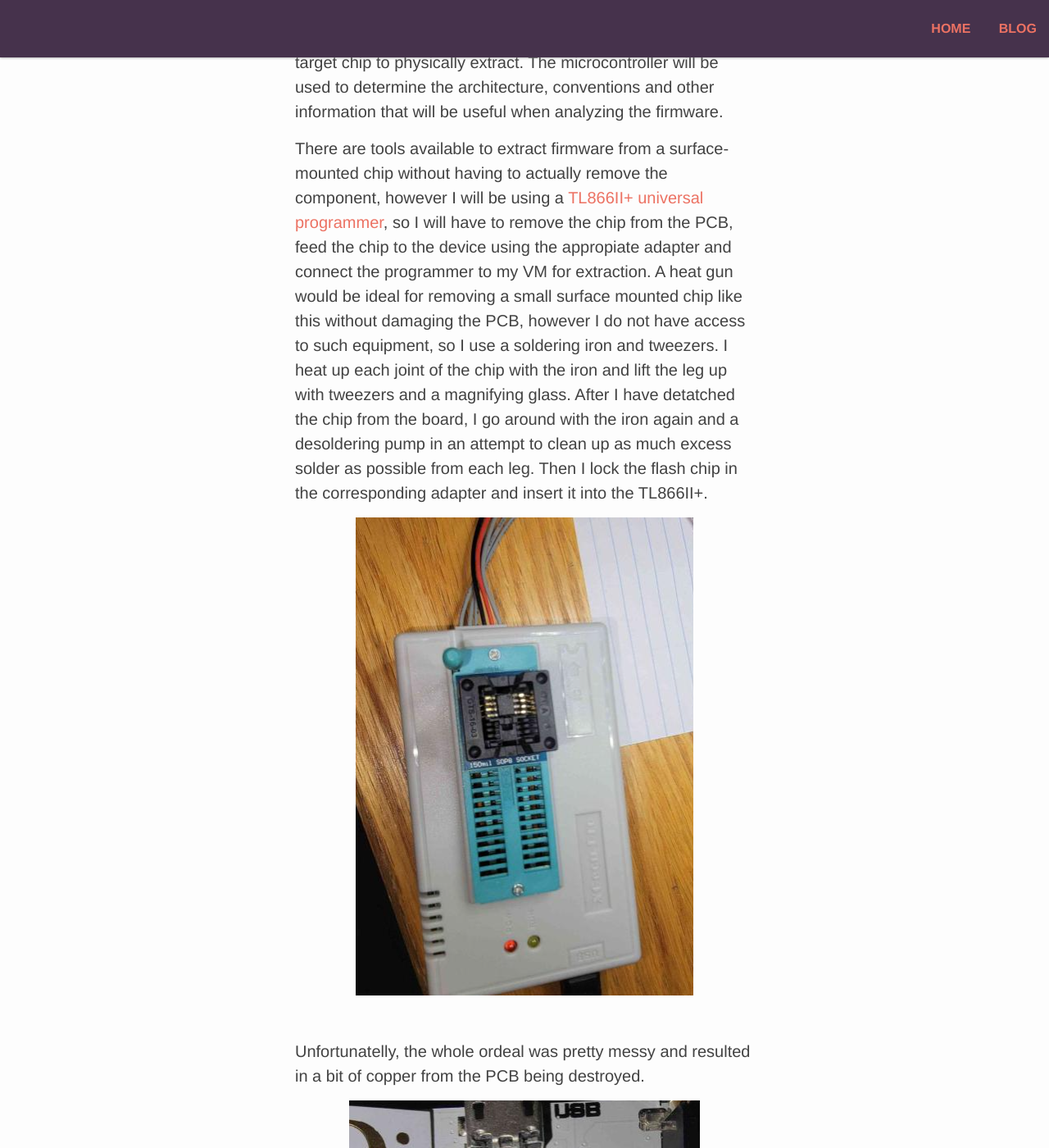
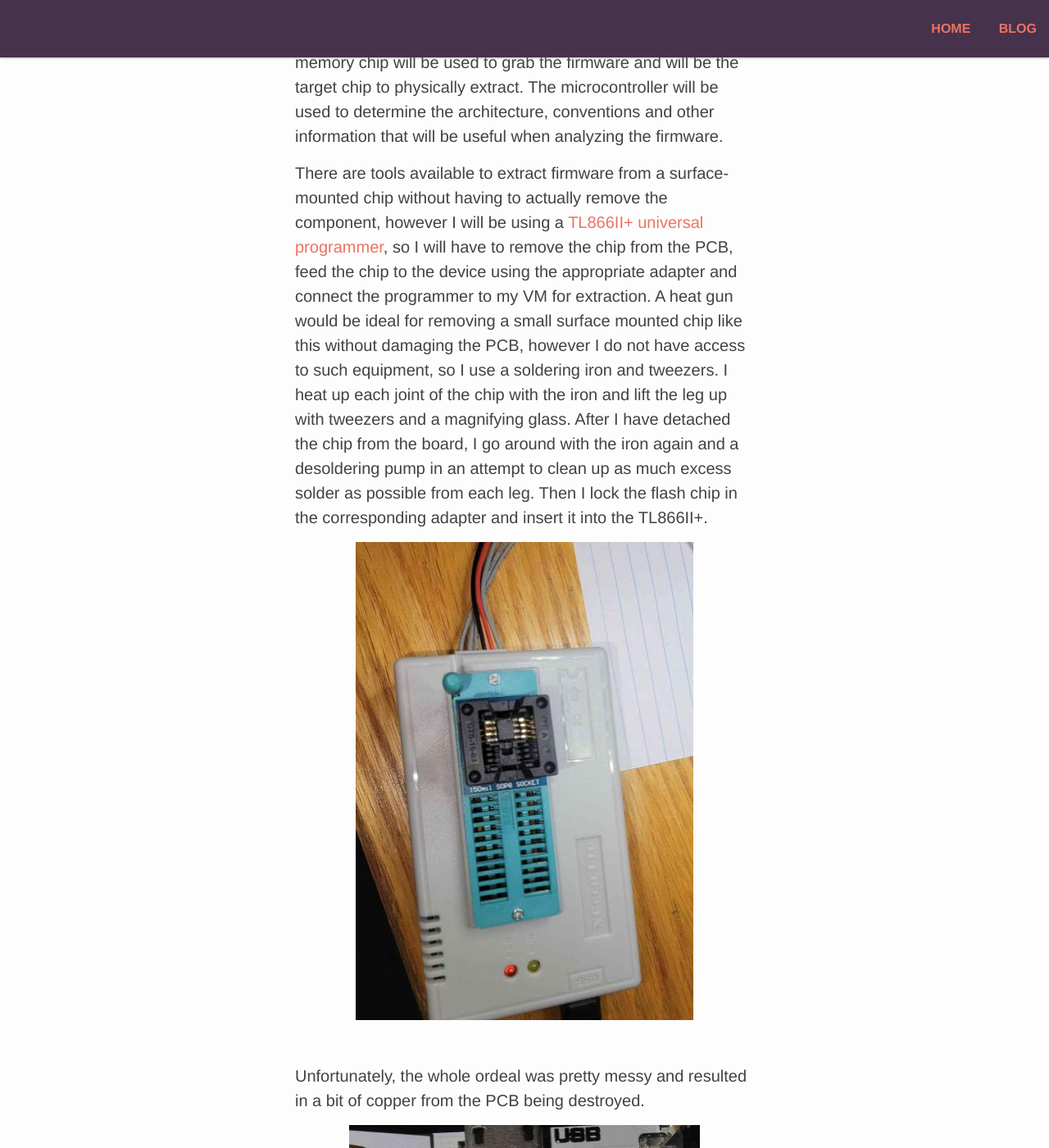
Before and after one commit to elbee-cyber/old.elbee-cyber.github.io, a Jekyll site: the page built from _posts/2022-11-22-Cracking-the-Defcon-30-Badge-Firmware.md, in a window 1280 px wide and 1400 px high, scrolled down 2535 px. Shown: the whole window at 82% size. Built offline with Jekyll 4.4.1, drawn with Linux system fonts in a browser that asks for light colours.

Commit message:
Spellcheck

```diff
--- a/_posts/2022-11-22-Cracking-the-Defcon-30-Badge-Firmware.md
+++ b/_posts/2022-11-22-Cracking-the-Defcon-30-Badge-Firmware.md
@@ -32,13 +32,13 @@ I began by using a magnifying glass, pen and paper to identify all the visible c
 <br>
 The two important chips to note are the <a href="https://www.winbond.com/hq/product/code-storage-flash-memory/serial-nor-flash/?__locale=en&partNo=W25Q16JV">Winbond W25Q16JV</a> (flash chip) and the <a href="https://thepihut.com/products/raspberry-pi-rp2040-microcontroller">RP2 B2</a> (microcontroller). The flash memory chip will be used to grab the firmware and will be the target chip to physically extract. The microcontroller will be used to determine the architecture, conventions and other information that will be useful when analyzing the firmware.
 
-There are tools available to extract firmware from a surface-mounted chip without having to actually remove the component, however I will be using a <a href="https://www.aliexpress.us/item/2251832631316605.html?spm=a2g0o.ppclist.product.2.42fduQgFuQgFn0&pdp_npi=2%40dis%21USD%21US%20%248.25%21%248.00%21%21%21%21%21%402101c84a16691420847026788ea9a4%2112000018677635870%21btf&_t=pvid%3A91be51b8-068b-46f5-ad65-2474e20aa1d4&afTraceInfo=32817631357__pc__pcBridgePPC__xxxxxx__1669142084&gatewayAdapt=glo2usa&_randl_shipto=US">TL866II+ universal programmer</a>, so I will have to remove the chip from the PCB, feed the chip to the device using the appropiate adapter and connect the programmer to my VM for extraction. A heat gun would be ideal for removing a small surface mounted chip like this without damaging the PCB, however I do not have access to such equipment, so I use a soldering iron and tweezers. I heat up each joint of the chip with the iron and lift the leg up with tweezers and a magnifying glass. After I have detatched the chip from the board, I go around with the iron again and a desoldering pump in an attempt to clean up as much excess solder as possible from each leg. Then I lock the flash chip in the corresponding adapter and insert it into the TL866II+.
+There are tools available to extract firmware from a surface-mounted chip without having to actually remove the component, however I will be using a <a href="https://www.aliexpress.us/item/2251832631316605.html?spm=a2g0o.ppclist.product.2.42fduQgFuQgFn0&pdp_npi=2%40dis%21USD%21US%20%248.25%21%248.00%21%21%21%21%21%402101c84a16691420847026788ea9a4%2112000018677635870%21btf&_t=pvid%3A91be51b8-068b-46f5-ad65-2474e20aa1d4&afTraceInfo=32817631357__pc__pcBridgePPC__xxxxxx__1669142084&gatewayAdapt=glo2usa&_randl_shipto=US">TL866II+ universal programmer</a>, so I will have to remove the chip from the PCB, feed the chip to the device using the appropriate adapter and connect the programmer to my VM for extraction. A heat gun would be ideal for removing a small surface mounted chip like this without damaging the PCB, however I do not have access to such equipment, so I use a soldering iron and tweezers. I heat up each joint of the chip with the iron and lift the leg up with tweezers and a magnifying glass. After I have detached the chip from the board, I go around with the iron again and a desoldering pump in an attempt to clean up as much excess solder as possible from each leg. Then I lock the flash chip in the corresponding adapter and insert it into the TL866II+.
 <br>
 <p align="center">
   <img src="/assets/2022-11-22/Screenshot_2.png" />
 </p>
 <br>
-Unfortunatelly, the whole ordeal was pretty messy and resulted in a bit of copper from the PCB being destroyed.
+Unfortunately, the whole ordeal was pretty messy and resulted in a bit of copper from the PCB being destroyed.
 <br>
 <p align="center">
   <img src="/assets/2022-11-22/Screenshot_3.png" />
```
